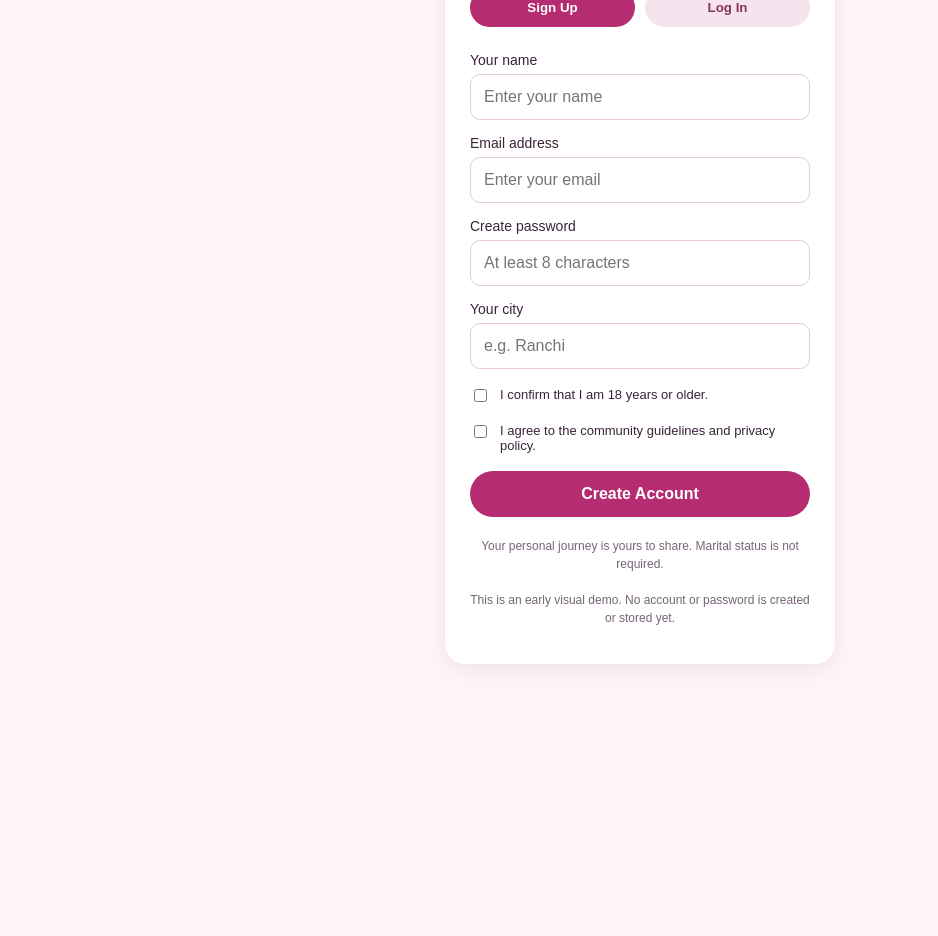
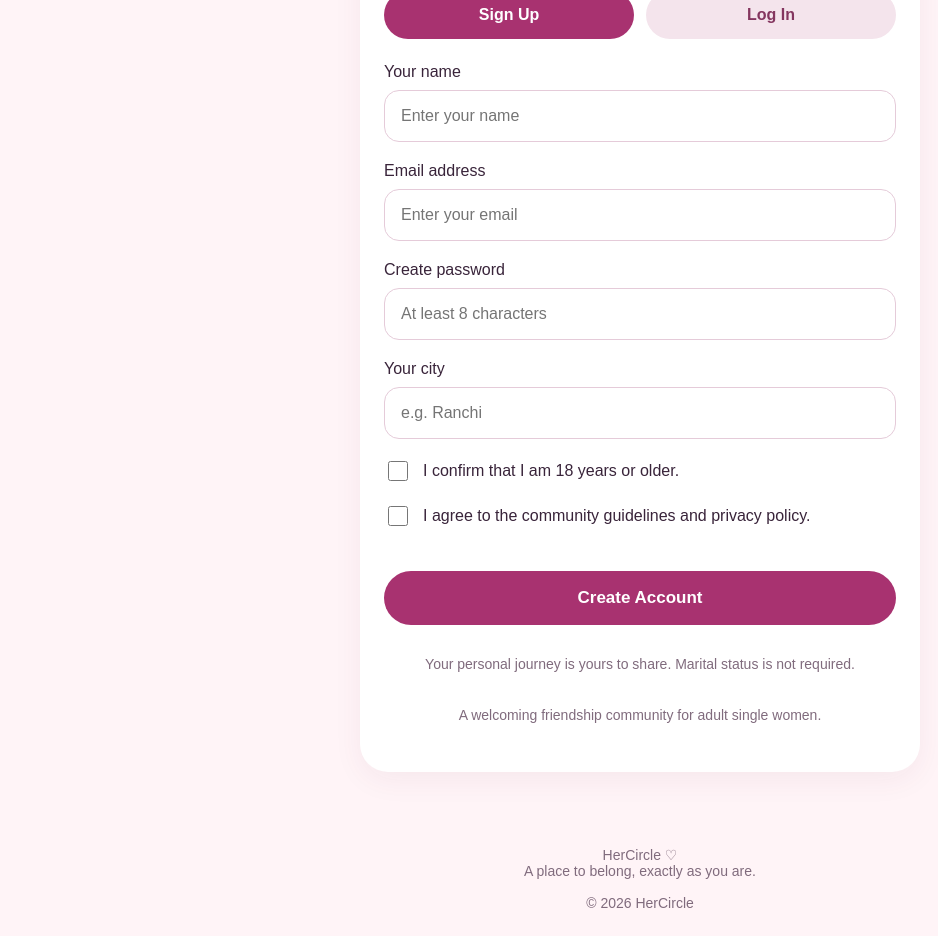
Before and after one commit to hercirclefounder/hercircle-app, a plain HTML site: page auth.html in a window 1280 px wide. Shown: the part 290-1226 px from the top of the page, without its empty margins (0-938 px from the left). Before the commit the page ends 1014 px from the top, so only its background shows below. Drawn offline with Linux system fonts and the light colour scheme.

Commit message:
Update auth.html

```diff
--- a/auth.html
+++ b/auth.html
@@ -3,73 +3,208 @@
 <html lang="en">
 <head>
 <meta charset="UTF-8">
-<meta name="viewport" content="width=device-width, initial-scale=1">
+<meta name="viewport" content="width=device-width, initial-scale=1.0">
 <title>HerCircle | Join Us</title>
+
 <style>
-*{box-sizing:border-box}
-body{
-  margin:0;
-  font-family:Arial,sans-serif;
-  background:#fff4f5;
-  color:#39243a;
+* {
+  box-sizing: border-box;
 }
-header{
-  background:white;
-  padding:20px;
-  color:#b52c70;
-  font-size:25px;
-  font-weight:bold;
+
+body {
+  margin: 0;
+  font-family: Arial, sans-serif;
+  background: #fff4f7;
+  color: #39243a;
 }
-main{
-  max-width:440px;
-  margin:35px auto;
-  padding:25px;
+
+header {
+  background: white;
+  padding: 22px;
+  color: #a83270;
+  font-size: 25px;
+  font-weight: bold;
+  text-align: center;
 }
-.card{
-  background:white;
-  padding:25px;
-  border-radius:20px;
-  box-shadow:0 5px 20px #00000010;
+
+main {
+  max-width: 600px;
+  margin: 30px auto;
+  padding: 20px;
 }
-h1{text-align:center;color:#a52a68}
-p{text-align:center;color:#766477}
-.tabs{display:flex;gap:10px;margin:25px 0}
-.tabs button{
-  flex:1;padding:12px;border:0;
-  border-radius:25px;background:#f6e3ed;
-  color:#87345e;font-weight:bold;
+
+.card {
+  background: white;
+  padding: 30px 24px;
+  border-radius: 28px;
+  box-shadow: 0 8px 30px rgba(100,40,70,.06);
 }
-.tabs button.active{background:#b52c70;color:white}
-label{display:block;margin:15px 0 6px;font-size:14px}
-input{
-  width:100%;padding:13px;
-  border:1px solid #e5cbd8;
-  border-radius:10px;font-size:16px;
+
+h1 {
+  text-align: center;
+  color: #a83270;
+  font-size: 36px;
+  margin: 10px 0;
 }
-.check{display:flex;gap:10px;align-items:flex-start;font-size:13px;margin:18px 0}
-.check input{width:auto;margin-top:2px}
-.submit{
-  width:100%;padding:14px;border:0;
-  border-radius:25px;background:#b52c70;
-  color:white;font-size:16px;font-weight:bold;
+
+.tagline {
+  text-align: center;
+  color: #806b7d;
+  margin: 20px 0 30px;
+  line-height: 1.6;
 }
-.note{font-size:12px;line-height:1.5;margin-top:20px}
-.hidden{display:none}
+
+.tabs {
+  display: flex;
+  gap: 12px;
+  margin: 24px 0;
+}
+
+.tab {
+  flex: 1;
+  padding: 15px 8px;
+  border: 0;
+  border-radius: 30px;
+  background: #f4e4ec;
+  color: #84365f;
+  font-size: 16px;
+  font-weight: bold;
+  cursor: pointer;
+}
+
+.tab.active {
+  background: #a83270;
+  color: white;
+}
+
+label {
+  display: block;
+  margin: 20px 0 9px;
+  font-size: 16px;
+}
+
+input {
+  width: 100%;
+  padding: 16px;
+  border: 1px solid #e5cbd9;
+  border-radius: 15px;
+  font-size: 16px;
+  outline: none;
+  background: white;
+}
+
+input:focus {
+  border-color: #a83270;
+}
+
+.check {
+  display: flex;
+  align-items: flex-start;
+  gap: 12px;
+  margin: 20px 0;
+  line-height: 1.5;
+}
+
+.check input {
+  width: 20px;
+  height: 20px;
+  flex-shrink: 0;
+  margin-top: 2px;
+}
+
+.submit {
+  width: 100%;
+  padding: 17px;
+  margin-top: 22px;
+  background: #a83270;
+  color: white;
+  border: none;
+  border-radius: 30px;
+  font-size: 17px;
+  font-weight: bold;
+  cursor: pointer;
+}
+
+.submit:active, .tab:active {
+  opacity: .8;
+}
+
+.hidden {
+  display: none !important;
+}
+
+.note {
+  text-align: center;
+  color: #806b7d;
+  line-height: 1.7;
+  margin-top: 28px;
+  font-size: 14px;
+}
+
+.switch {
+  text-align: center;
+  margin-top: 24px;
+  color: #806b7d;
+}
+
+.switch button {
+  color: #a83270;
+  background: none;
+  border: none;
+  font-weight: bold;
+  font-size: 15px;
+  cursor: pointer;
+}
+
+footer {
+  text-align: center;
+  padding: 25px;
+  color: #806b7d;
+  font-size: 14px;
+}
+
+@media(max-width:480px) {
+  main {
+    margin: 15px auto;
+    padding: 12px;
+  }
+
+  .card {
+    padding: 25px 20px;
+  }
+
+  h1 {
+    font-size: 31px;
+  }
+}
 </style>
 </head>
+
 <body>
+
 <header>HerCircle ♡</header>
+
 <main>
 <div class="card">
+
 <h1>Find Your People 💗</h1>
-<p>Your life. Your choices. Your circle.</p>
+
+<p class="tagline">
+Your life. Your choices. Your circle.
+</p>
 
 <div class="tabs">
-<button id="signupTab" class="active" onclick="showForm('signup')">Sign Up</button>
-<button id="loginTab" onclick="showForm('login')">Log In</button>
+<button class="tab active" id="signupTab"
+onclick="showPage('signup')">Sign Up</button>
+
+<button class="tab" id="loginTab"
+onclick="showPage('login')">Log In</button>
 </div>
 
-<form id="signup" onsubmit="demo(event)">
+<!-- SIGN UP -->
+
+<form id="signup" onsubmit="demo(event,'signup')">
+
 <label>Your name</label>
 <input type="text" placeholder="Enter your name" required>
 
@@ -77,7 +212,8 @@ input{
 <input type="email" placeholder="Enter your email" required>
 
 <label>Create password</label>
-<input type="password" placeholder="At least 8 characters" minlength="8" required>
+<input type="password" placeholder="At least 8 characters"
+minlength="8" required>
 
 <label>Your city</label>
 <input type="text" placeholder="e.g. Ranchi" required>
@@ -92,38 +228,160 @@ input{
 <span>I agree to the community guidelines and privacy policy.</span>
 </div>
 
-<button class="submit">Create Account</button>
+<button class="submit" type="submit">
+Create Account
+</button>
+
 </form>
 
-<form id="login" class="hidden" onsubmit="demo(event)">
+<!-- LOGIN -->
+
+<div id="login" class="hidden">
+
+<div class="tabs">
+<button class="tab active" id="passwordTab"
+onclick="showMethod('password')">
+Password
+</button>
+
+<button class="tab" id="otpTab"
+onclick="showMethod('otp')">
+OTP
+</button>
+</div>
+
+<!-- PASSWORD LOGIN -->
+
+<form id="passwordForm" onsubmit="demo(event,'password')">
+
 <label>Email address</label>
 <input type="email" placeholder="Enter your email" required>
 
 <label>Password</label>
 <input type="password" placeholder="Enter your password" required>
 
-<button class="submit">Log In</button>
+<button class="submit" type="submit">
+Log In
+</button>
+
 </form>
 
+<!-- OTP LOGIN -->
+
+<form id="otpForm" class="hidden"
+onsubmit="demo(event,'otp')">
+
+<label>Email address or mobile number</label>
+<input id="contact" type="text"
+placeholder="Enter email or mobile number" required>
+
+<button class="submit" type="button" onclick="sendOtp()">
+Send OTP
+</button>
+
+<div id="otpSection" class="hidden">
+
+<label>Enter 6-digit OTP</label>
+<input type="text" id="otpCode"
+inputmode="numeric" maxlength="6"
+pattern="[0-9]{6}" placeholder="Enter OTP">
+
+<button class="submit" type="submit">
+Verify OTP & Log In
+</button>
+
+</div>
+
+</form>
+
+</div>
+
 <p class="note">
-Your personal journey is yours to share. Marital status is not required.
-<br><br>
-This is an early visual demo. No account or password is created or stored yet.
+Your personal journey is yours to share.
+Marital status is not required.
 </p>
+
+<p class="note">
+A welcoming friendship community for adult single women.
+</p>
+
 </div>
 </main>
 
+<footer>
+HerCircle ♡
+<br>
+A place to belong, exactly as you are.
+<br><br>
+© 2026 HerCircle
+</footer>
+
 <script>
-function showForm(type){
-  document.getElementById('signup').classList.toggle('hidden',type!=='signup');
-  document.getElementById('login').classList.toggle('hidden',type!=='login');
-  document.getElementById('signupTab').classList.toggle('active',type==='signup');
-  document.getElementById('loginTab').classList.toggle('active',type==='login');
+
+function showPage(page) {
+
+  document.getElementById('signup').classList.toggle(
+    'hidden', page !== 'signup'
+  );
+
+  document.getElementById('login').classList.toggle(
+    'hidden', page !== 'login'
+  );
+
+  document.getElementById('signupTab').classList.toggle(
+    'active', page === 'signup'
+  );
+
+  document.getElementById('loginTab').classList.toggle(
+    'active', page === 'login'
+  );
 }
-function demo(event){
+
+function showMethod(method) {
+
+  document.getElementById('passwordForm').classList.toggle(
+    'hidden', method !== 'password'
+  );
+
+  document.getElementById('otpForm').classList.toggle(
+    'hidden', method !== 'otp'
+  );
+
+  document.getElementById('passwordTab').classList.toggle(
+    'active', method === 'password'
+  );
+
+  document.getElementById('otpTab').classList.toggle(
+    'active', method === 'otp'
+  );
+}
+
+function sendOtp() {
+
+  const contact = document.getElementById('contact').value.trim();
+
+  if (!contact) {
+    alert('Please enter your email or mobile number.');
+    return;
+  }
+
+  document.getElementById('otpSection').classList.remove('hidden');
+
+  alert('Demo only: OTP delivery is not connected yet.');
+}
+
+function demo(event, type) {
+
   event.preventDefault();
-  alert('Thank you! HerCircle registration will be available soon.');
+
+  if (type === 'otp') {
+    alert('OTP verification backend is not connected yet.');
+  } else {
+    alert('Account authentication is not connected yet.');
+  }
 }
+
 </script>
+
 </body>
 </html>
```
